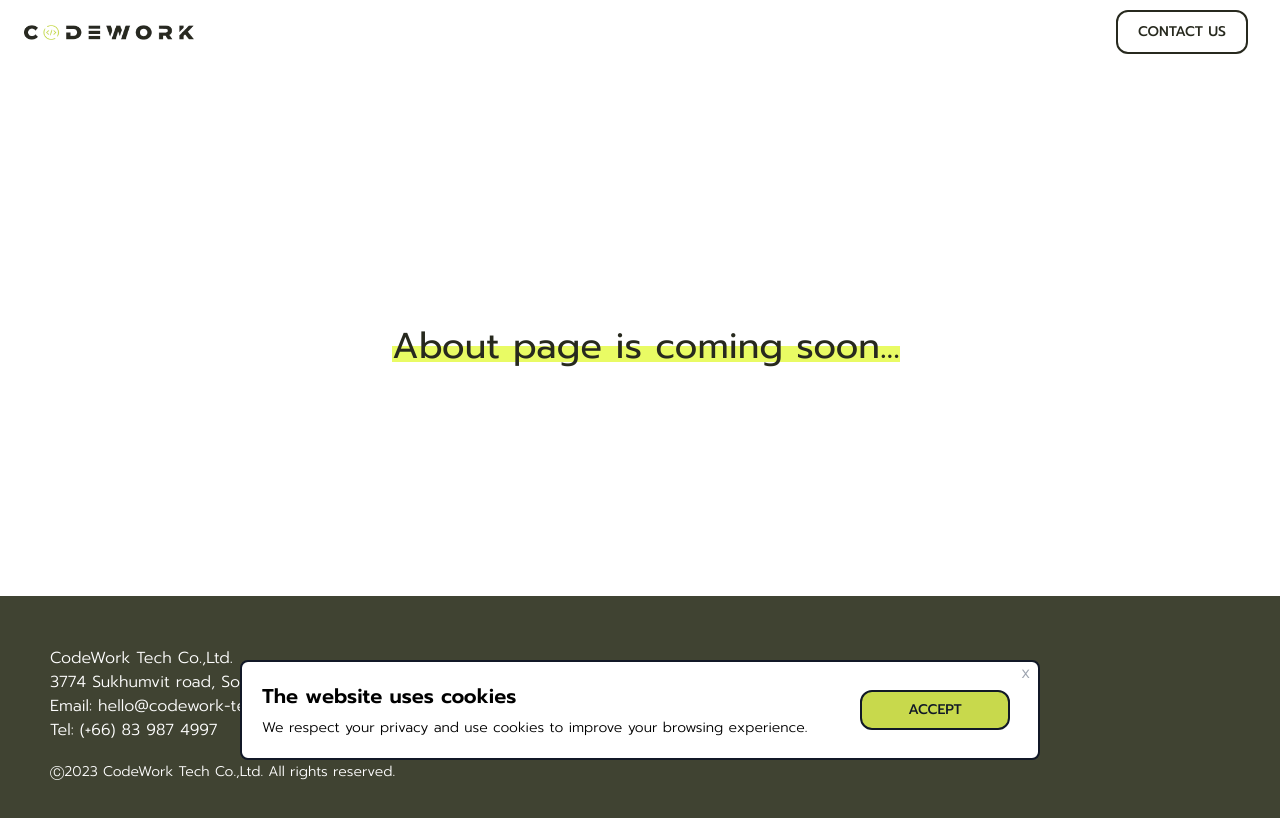
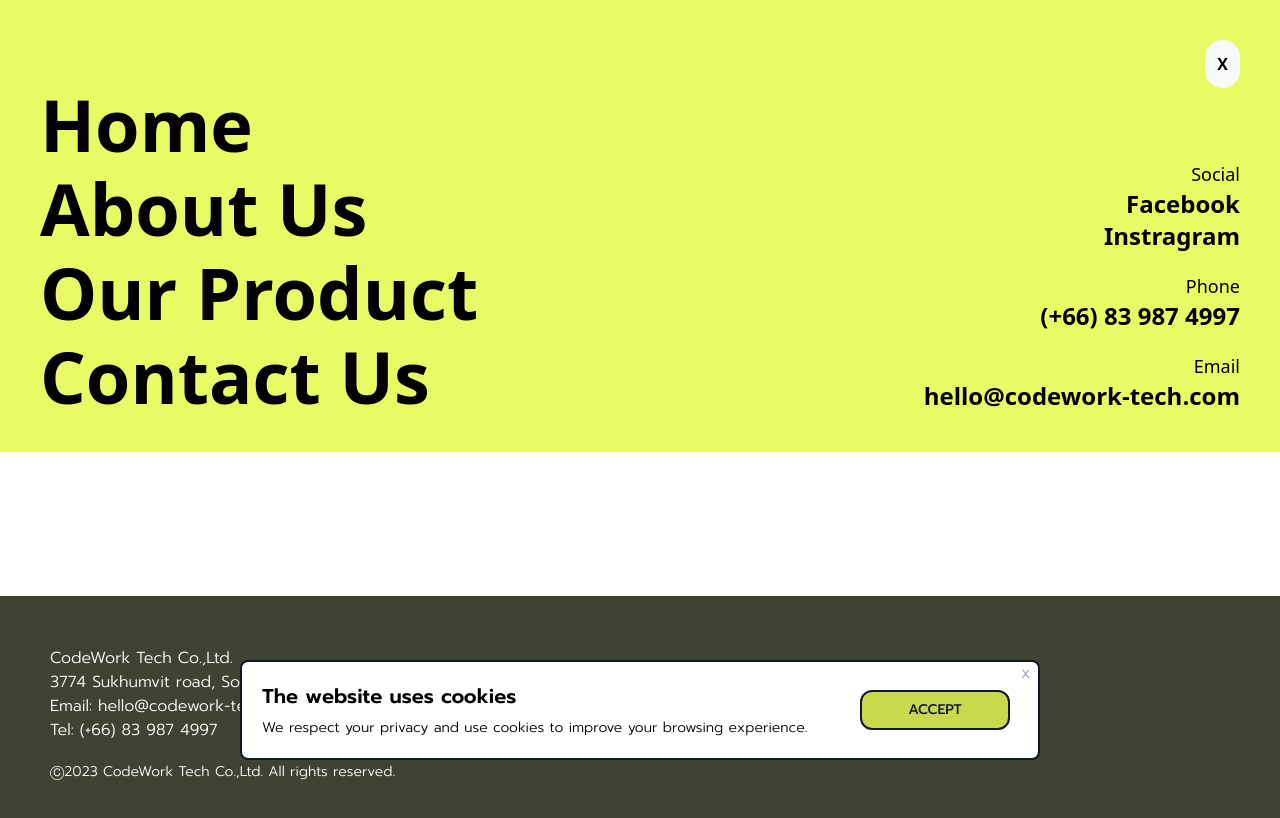
Before and after one commit to The-Alzhemist/codework-landing-page, a Next.js app: page /aboutus in a window 1280 px wide. Shown: the top 818 px of the page. Built offline with nearby package versions, Linux system fonts and the light colour scheme.

Commit message:
update: farmer motion

```diff
--- a/package.json
+++ b/package.json
@@ -23,6 +23,7 @@
     "autoprefixer": "10.4.14",
     "eslint": "8.46.0",
     "eslint-config-next": "13.4.12",
+    "framer-motion": "^10.16.4",
     "js-cookie": "^3.0.5",
     "next": "13.4.12",
     "next-sitemap": "^4.2.3",
--- a/src/components/AppLayout/components/NavigationBar/NavigationBar.tsx
+++ b/src/components/AppLayout/components/NavigationBar/NavigationBar.tsx
@@ -1,11 +1,12 @@
-import React  from "react";
+import React, { useState } from "react";
 import withNavigation from "./withNavigation";
 import Link from "next/link";
 import { animated } from "@react-spring/web";
 
 import { OutlinedButton } from "../../../buttons/OutlinedButton";
 import { MenuItem, NavigationProps } from "./interface";
-
+import { FaArrowLeftLong } from "react-icons/fa6";
+import { motion, useAnimation, AnimatePresence } from "framer-motion";
 
 const NavigationBar = ({
   IsSideMenuOpen,
@@ -17,20 +18,34 @@
   menu,
   fontPrompt,
 }: NavigationProps) => {
+  const [isOpen, setIsOpen] = useState(false);
+
+  const toggleSidebar = () => {
+    setIsOpen(!isOpen);
+  };
+
+  const controls = useAnimation();
+
+  const animateSidebar = async () => {
+    if (isOpen) {
+      await controls.start({ y: 0 }); // Move sidebar down (Y: 0%)
+    } else {
+      await controls.start({ y: '-100%' }); // Move sidebar up (Y: -100%)
+    }
+  };
+
+
   return (
     <>
       <header
         className={`${fontPrompt.variable} font-prompt text-md fixed z-50 flex h-16 w-full items-center overflow-hidden bg-primary-50/30 bg-white`}
       >
-        <div className=" w-full h-full mx-auto flex items-center justify-between px-6 py-3">
+        <div className="w-full h-full mx-auto flex items-center justify-between px-6 py-3">
           <div className="flex items-center  font-black text-primary-900">
             <div className="relative w-[170px] h-[15px]">
               <Link href="/">
                 <picture>
-                  <source
-                    srcSet="/codework-logo-1x.webp"
-                    type="image/webp"
-                  />
+                  <source srcSet="/codework-logo-1x.webp" type="image/webp" />
                   <img
                     src="/codework-logo-1x.png"
                     alt="codework logo"
@@ -42,73 +57,84 @@
             </div>
           </div>
 
-          {/* Burger for Sidemenu, only for mobile */}
-           {/* หน้าไหนเสร็จแล้วค่อยๆมาเปิดทีละปุ่ม */}
-          <div className="z-20 flex items-end lg:hidden">
-            <button
-              className="ml-4 flex flex-col"
+          {/* Only for PC */}
+          {/* หน้าไหนเสร็จแล้วค่อยๆมาเปิดทีละปุ่ม */}
+          <div className="hidden lg:flex items-center gap-x-5">
+            <div
+              className="cursor-pointer p-3 bg-slate-300 rounded"
               onClick={() => {
-                setIsSideMenuOpen(!IsSideMenuOpen);
+                toggleSidebar();
+                animateSidebar();
               }}
             >
-              <animated.span
-                style={hamburgerStyle1}
-                className="mb-1 h-1 w-6 rounded-full bg-slate-900"
-              />
-              <animated.span
-                style={hamburgerStyle2}
-                className="mb-1 h-1 w-6 rounded-full bg-slate-900"
-              />
-              <animated.span
-                style={hamburgerStyle3}
-                className="mb-1 h-1 w-6 rounded-full bg-slate-900"
-              />
-            </button>
-          </div>
-
-          {/* Only for PC */}
-           {/* หน้าไหนเสร็จแล้วค่อยๆมาเปิดทีละปุ่ม */}
-          <div className="hidden lg:flex items-center gap-x-5">
-            {/* {menu?.map((menu: MenuItem, index: number) => (
-              <React.Fragment key={`menu-${index}`}>
-                <div
-                  className={`flex cursor-pointer hover:text-secondary hover:bg-custom-gradient font-medium`}
-                >
-                  <Link className="py-1 px-3" href={menu.url}>
-                    {menu.name}
-                  </Link>
-                </div>
-              </React.Fragment>
-            ))} */}
-
-            <OutlinedButton className="" pathName="/contact-us">Contact Us</OutlinedButton>
+              menu
+            </div>
+            <OutlinedButton className="" pathName="/contact-us">
+              Contact Us
+            </OutlinedButton>
           </div>
         </div>
       </header>
 
-      {/* Sidemenu for tablet mobile */}
-      {/* หน้าไหนเสร็จแล้วค่อยๆมาเปิดทีละปุ่ม */}
-      <animated.nav
-        style={navStyle}
-        className="fixed top-0 z-30 flex h-full flex-col bg-primary-50/30 p-6 text-primary-900 bg-white w-full"
-      >
-        <ul className="mt-16 flex flex-col">
-          {/* {menu?.map((menu: MenuItem, index: number) => (
-            <React.Fragment key={`mobile-menu-${index}`}>
-              <li className="border-b-[2px] border-dashed border-primary-700">
-                <p className="flex cursor-pointer text-secondary font-medium text-2xl">
-                  <Link className="py-3 w-full text-secondary" href={menu.url}>
-                    {menu.name}
-                  </Link>
-                </p>
-              </li>
-            </React.Fragment>
-          ))} */}
+      <AnimatePresence>
+          <motion.nav
+            animate={controls}
+            className={`top-0 h-full w-full z-50 $ fixed`}
+          >
+            <header className="bg-primary-500 h-auto p-10 grid grid-cols-2">
+              <div
+                className="flex justify-end font-semibold col-start-1 col-span-2"
+                onClick={() => {
+                  toggleSidebar();
+                  animateSidebar();
+                }}
+              >
+                <span className="bg-slate-50 p-3 rounded-full cursor-pointer">
+                  X
+                </span>
+              </div>
+              <div className="flex flex-col gap-y-3">
+                <div className=" cursor-pointer text-7xl font-bold flex gap-x-2 hover:text-secondary group">
+                  Home
+                  <span className="hidden group-hover:block">
+                    <FaArrowLeftLong />
+                  </span>
+                </div>
+                <div className="cursor-pointer text-7xl font-bold flex gap-x-2 hover:text-secondary group">
+                  About Us
+                  <span className="hidden group-hover:block">
+                    <FaArrowLeftLong />
+                  </span>
+                </div>
+                <div className="cursor-pointer text-7xl font-bold flex gap-x-2 hover:text-secondary group">
+                  Our Product
+                  <span className="hidden group-hover:block">
+                    <FaArrowLeftLong />
+                  </span>
+                </div>
+                <div className="cursor-pointer text-7xl font-bold flex gap-x-2 hover:text-secondary group">
+                  Contact Us
+                  <span className="hidden group-hover:block">
+                    <FaArrowLeftLong />
+                  </span>
+                </div>
+              </div>
+              <div className="flex flex-col items-end justify-end">
+                <div className="text-lg">Social</div>
+                <div className="text-2xl font-semibold">Facebook</div>
+                <div className="text-2xl font-semibold mb-5">Instragram</div>
 
-          <li><OutlinedButton className="mt-8 w-full max-w-md" pathName="/contact-us" >Contact Us</OutlinedButton></li>
+                <div className="text-lg">Phone</div>
+                <div className="text-2xl font-semibold mb-5">(+66) 83 987 4997</div>
 
-        </ul>
-      </animated.nav>
+                <div className="text-lg">Email</div>
+                <div className="text-2xl font-semibold">hello@codework-tech.com</div>
+              </div>
+            </header>
+          </motion.nav>
+
+        ◊
+      </AnimatePresence>
 
       {/* Margin */}
       <div className="relative h-16 sm:h-24 w-full" />
--- a/src/pages/index.tsx
+++ b/src/pages/index.tsx
@@ -15,6 +15,7 @@
 import OurProduct from "@/features/HomePage/OurProduct/OurProduct";
 import OurPartner from "@/features/HomePage/OurPartner/OurPartner";
 import ContactHomeSection from "@/features/HomePage/ContactHomeSection/ContactHomeSection";
+import { Testfunction } from "@/components/testFunc/testAnimation";
 
 
 export default function Home() {
@@ -29,6 +30,7 @@
         <OurService />
         <OurProduct />
         <ContactHomeSection />
+
       </AppLayout>
     </>
   );
```
Also changed, not shown: 1 other file (tests, documents, lock files or other folders).
